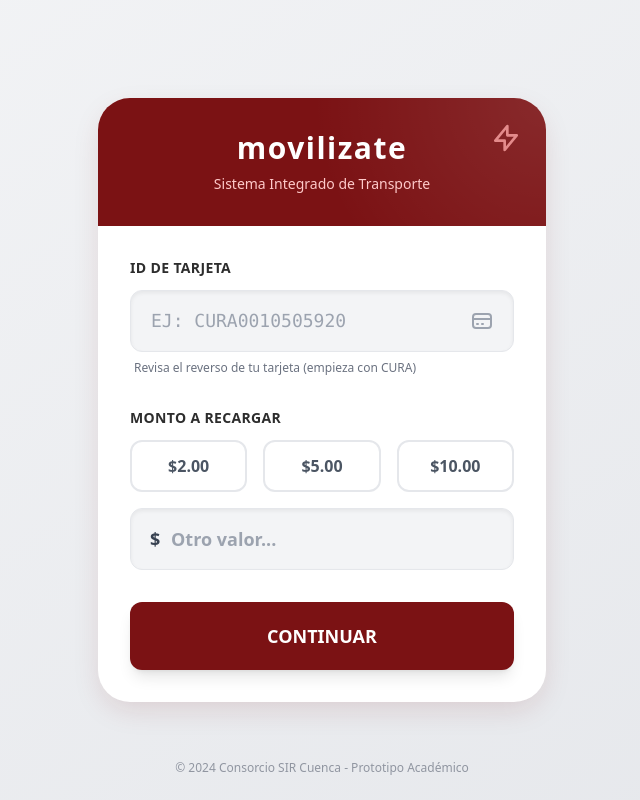
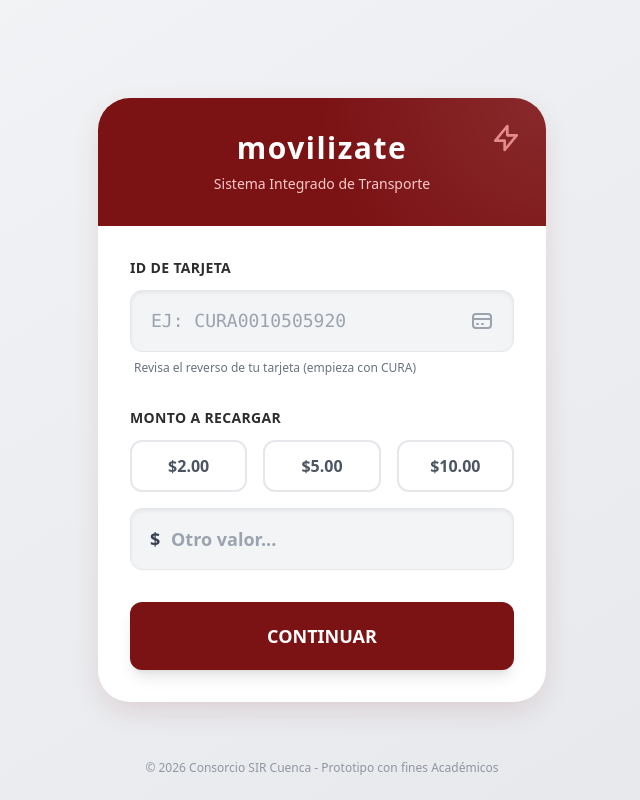
Before and after one commit to UPSGabriel/movilizate-app, an Angular app: page / in a window 1280 px wide. Shown: the whole page, without its empty margins (318-958 px from the left). Built offline with nearby package versions, Linux system fonts and the light colour scheme.

Commit message:
little change

```diff
--- a/src/app/app.html
+++ b/src/app/app.html
@@ -124,5 +124,5 @@
     </div>
   </div>
 
-  <p class="fixed bottom-6 text-xs text-gray-500 font-medium opacity-70">© 2024 Consorcio SIR Cuenca - Prototipo Académico</p>
+  <p class="fixed bottom-6 text-xs text-gray-500 font-medium opacity-70">© 2026 Consorcio SIR Cuenca - Prototipo con fines Académicos</p>
 </div>
```
